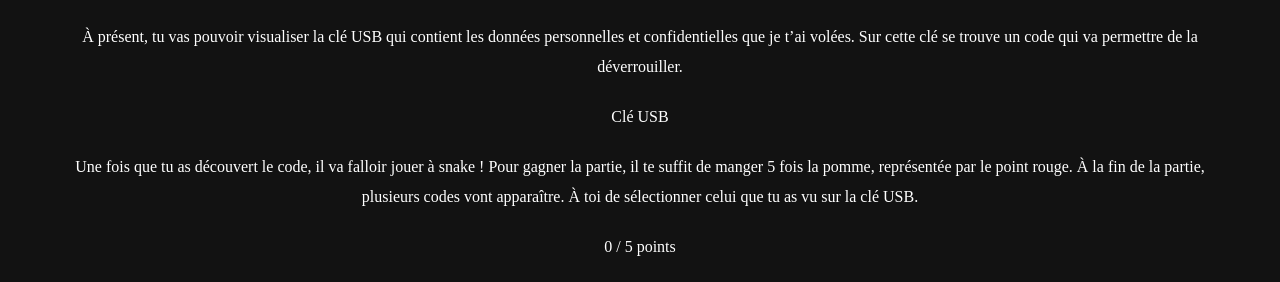
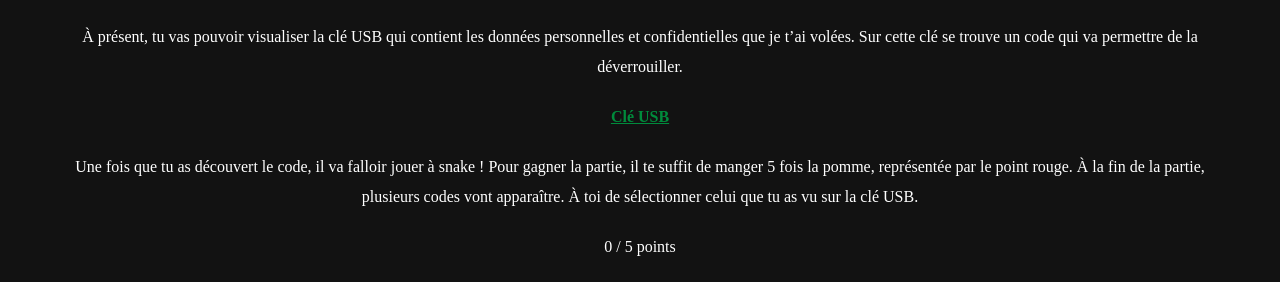
Before and after one commit to Karen160/CyberGame, a PHP site: page /snake.html in a window 1280 px wide. Shown: the part 288-570 px from the top of the page. Run offline with PHP 8.4, Linux system fonts and the light colour scheme; some libraries are stand-ins or nearby versions; some web fonts are replaced.

Commit message:
ajout img

```diff
--- a/etape3.html
+++ b/etape3.html
@@ -34,9 +34,11 @@
     </header>
     <main class="main_etape3">
         <h2>Etape 3</h2>
+        <br />
         <p>Pour cette 3ème énigme, il va falloir que tu résolves un rébus ! Trouve le mot manquant qui pourrait compléter la phrase di dessous.</p>
         <section class="sectionImg">
             <img src="asset/img/i.jpg" alt="lettre i" />
+            <img src="asset/img/lit.png" alt="lit" />
             <img src="asset/img/pain.jpg" alt="pain" />
             <img src="asset/img/sachet.png" alt="sachet"/>
         </section>
--- a/panelAdmin.html
+++ b/panelAdmin.html
@@ -17,9 +17,8 @@
         <nav class="navbar">
             <img src="asset/img/LOGO-43-blanc.png" alt="Logo 43" />
             <div>
-                <a href="index.html">Accueil</a>
+                <a href="index.html">Retour à l'accueil</a>
                 <a href="jeux.html">Le jeux</a>
-                <a href="connexion.html"><button>Se connecter</button></a>
             </div>
         </nav>
     </header>
@@ -28,7 +27,7 @@
         <p>Je me demande comment tu as réussi à résoudre toutes les énigmes que je t’ai préparé mais félicitations.<br />
             Tu vas pouvoir récupérer tes données et éviter que je les mettent en ligne en prenant ma clé usb.</p>
         <br />
-
+        <img src="asset/img/usb.png" alt="clé usb" />
         <br />
         <p>Mais la prochaine fois, fais attention à ce que tu partages car tes données personnelles peuvent être volées par n’importe qui !</p>
     </main>
--- a/snake.html
+++ b/snake.html
@@ -34,8 +34,7 @@
         <h2>Etape 2</h2>
         <p>Félicitations, je ne pensais pas que tu allais arriver jusqu’ici. Mais ne t'enflammes pas, les choses vont se corser !</p>
         <p>À présent, tu vas pouvoir visualiser la clé USB qui contient les données personnelles et confidentielles que je t’ai volées. Sur cette clé se trouve un code qui va permettre de la déverrouiller.</p>
-        <a href="Visu3D/Build/index.html" target="_blank">Clé USB</a>
-        <br />
+        <a href="Visu3D/Build/index.html" target="_blank" class="usb">Clé USB</a>
         <p class="snakeText">Une fois que tu as découvert le code, il va falloir jouer à snake ! Pour gagner la partie, il te suffit de manger 5 fois la pomme, représentée par le point rouge. À la fin de la partie, plusieurs codes vont apparaître. À toi de sélectionner celui que tu as vu sur la clé USB.</p>
         <section>
             <p class="snakeText"><span id="pointSnake"></span> / 5 points</p>
--- a/style/etape.css
+++ b/style/etape.css
@@ -37,6 +37,13 @@
     position: absolute;
     margin: auto;
     transform: translateX(-40%);
+}
+
+.usb{
+    color: #008B3C;
+    font-weight: bold;
+    margin-bottom: 150px;
+    text-decoration: underline;
 }
 
 .main_etape2{
```
